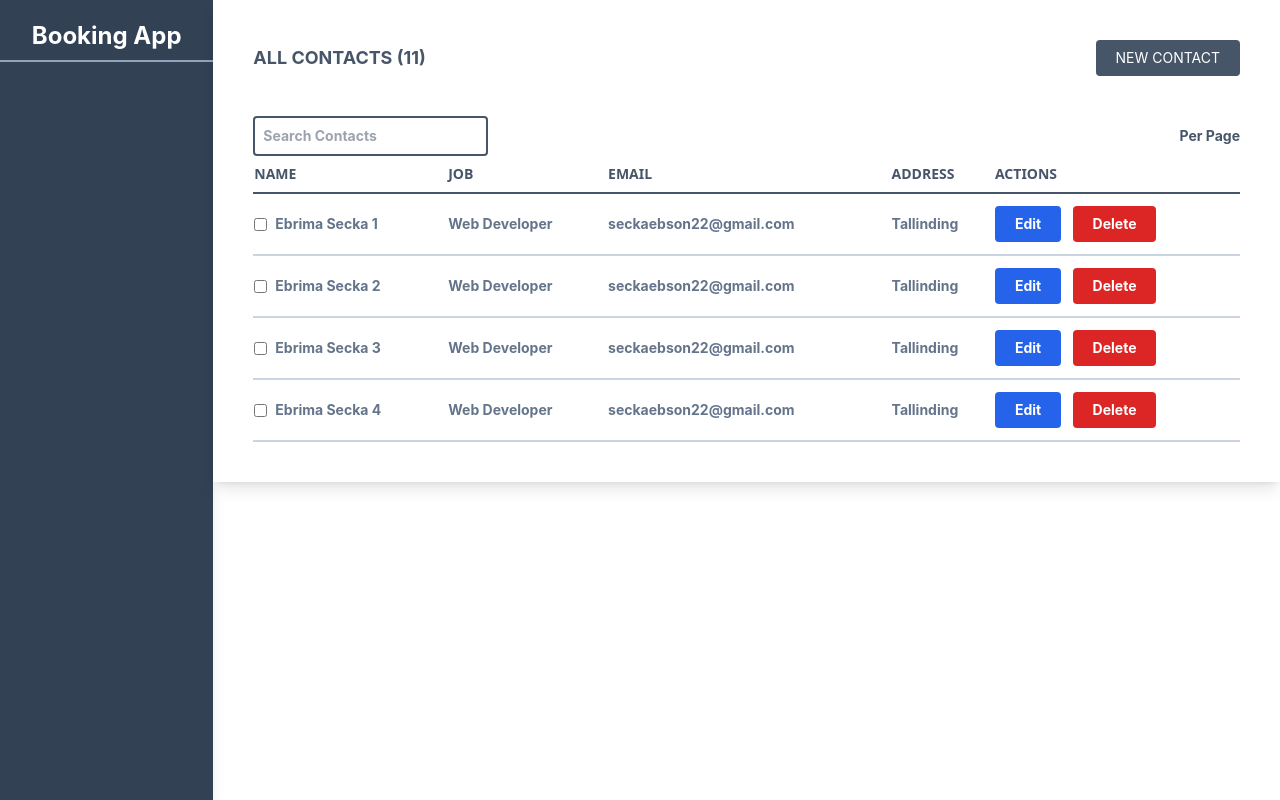
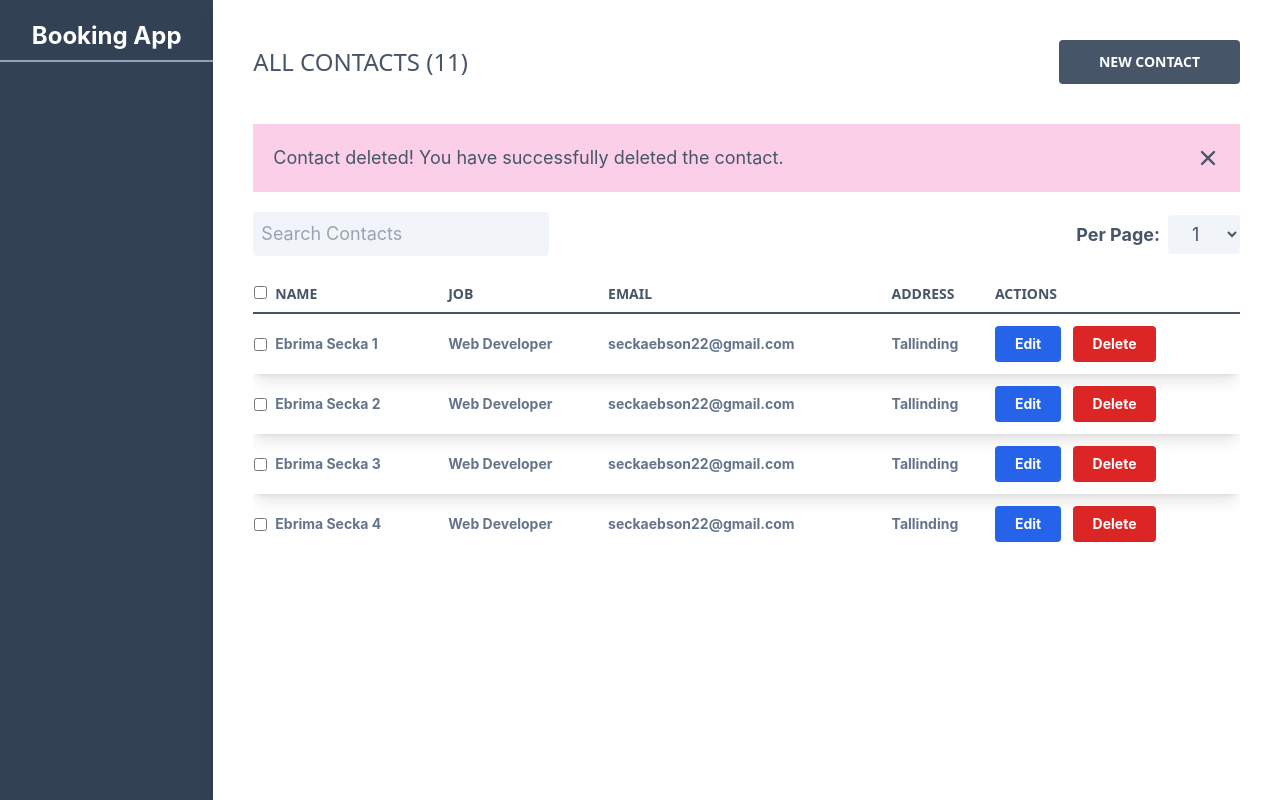
Before and after one commit to seckaebson22/booking-app, a Next.js app: page / in a window 1280 px wide. Built offline with nearby package versions, Linux system fonts and the light colour scheme.

Commit message:
Added the contact form component

```diff
--- /dev/null
+++ b/components/Form.js
@@ -0,0 +1,42 @@
+import React from 'react'
+
+const Form = () => {
+    return (
+        <div className='bg-white text-black w-2/5 m-auto shadow-2xl p-10'>
+            <div className='flex justify-between items-center mb-10'>
+                <span className='text-red text-lg font-bold text-slate-600 capitalize'>New contact</span>
+                <svg xmlns="http://www.w3.org/2000/svg" className="h-6 w-6 text-slate-600 cursor-pointer" viewBox="0 0 20 20" fill="currentColor">
+                    <path fillRule="evenodd" d="M4.293 4.293a1 1 0 011.414 0L10 8.586l4.293-4.293a1 1 0 111.414 1.414L11.414 10l4.293 4.293a1 1 0 01-1.414 1.414L10 11.414l-4.293 4.293a1 1 0 01-1.414-1.414L8.586 10 4.293 5.707a1 1 0 010-1.414z" clipRule="evenodd" />
+                </svg>
+            </div>
+
+            <form>
+                <div className='form-group flex flex-col'>
+                    <label for='name'>Name</label>
+                    <input type='text' className='bg-slate-100 text-slate-600 pl-2 text-lg font-normal capitalize py-2 rounded focus:outline-none mb-5' />
+                </div>
+                <div className='form-group flex flex-col'>
+                    <label for='phone'>Phone</label>
+                    <input type='text' className='bg-slate-100 text-slate-600 pl-2 text-lg font-normal capitalize py-2 rounded focus:outline-none mb-5' />
+                </div>
+                <div className='form-group flex flex-col'>
+                    <label for='email'>Email</label>
+                    <input type='email' className='bg-slate-100 text-slate-600 pl-2 text-lg font-normal capitalize py-2 rounded focus:outline-none mb-5' />
+                </div>
+                <div className='form-group flex flex-col'>
+                    <label for='address'>Address</label>
+                    <textarea className='bg-slate-100 text-slate-600 pl-2 text-lg font-normal capitalize py-2 rounded focus:outline-none' rows="4" cols="50"></textarea>
+                </div>
+                <div className='form-group'>
+                    <button className='capitalize'>save</button>
+                    <button className='capitalize'>close</button>
+                </div>
+
+        </form>
+
+
+        </div >
+    )
+}
+
+export default Form
--- a/components/MainContent.js
+++ b/components/MainContent.js
@@ -1,4 +1,5 @@
 import React from 'react'
+import Form from './Form';
 import Table from './Table';
 // import Table from './Table'
 
@@ -6,14 +7,35 @@ const MainContent = () => {
   return (
     <>
       <header className='flex justify-between items-center pb-10'>
-          <h3 className='text-lg text-slate-600 uppercase'>All contacts (11)</h3>
-          <button className='bg-slate-600 text-white text-sm rounded font-normal uppercase py-2 px-5'>new contact</button>
+        <h3 className='text-2xl font-normal text-slate-600 uppercase font-sans '>All contacts (11)</h3>
+        <button className='text-lg bg-slate-600 text-white text-sm font-sans rounded font-semibold uppercase py-3 px-10'>new contact</button>
       </header>
-      <div className='flex justify-between items-center'>
-        <input type='text' placeholder='search contacts' className='border-2 border-slate-600 text-slate-600 pl-2 text-sm capitalize py-2 rounded'/>
-        <span className='text-sm text-slate-600 capitalize'>per page</span>
+      <div className='bg-pink-200 flex justify-between items-center px-5 py-5 mb-5'>
+        <span className='text-red text-lg font-normal text-slate-600'>Contact deleted! You have successfully deleted the contact.</span>
+        <svg xmlns="http://www.w3.org/2000/svg" className="h-6 w-6 text-slate-600 cursor-pointer" viewBox="0 0 20 20" fill="currentColor">
+          <path fillRule="evenodd" d="M4.293 4.293a1 1 0 011.414 0L10 8.586l4.293-4.293a1 1 0 111.414 1.414L11.414 10l4.293 4.293a1 1 0 01-1.414 1.414L10 11.414l-4.293 4.293a1 1 0 01-1.414-1.414L8.586 10 4.293 5.707a1 1 0 010-1.414z" clipRule="evenodd" />
+        </svg>
       </div>
+      <form className='flex justify-between items-center mb-5'>
+        <div className='form-group'>
+          <input type='text' placeholder='search contacts' className='bg-slate-100 text-slate-600 pl-2 text-lg font-normal capitalize py-2 rounded focus:outline-none' />
+        </div>
+        <div className='form-group'>
+          <label for="cars" className='capitalize text-lg font-bold text-slate-600 mr-2'>per page:</label>
+          <select id="cars" name="cars" className='bg-slate-100 text-slate-600 text-lg font-normal capitalize px-5 py-2 rounded focus:outline-none'>
+            <option value="1">1</option>
+            <option value="2">2</option>
+            <option value="3">3</option>
+            <option value="4">4</option>
+          </select>
+        </div>
+
+      </form>
+
       <Table />
+
+      {/* test add the form here for now */}
+      {/* <Form /> */}
     </>
   )
 }
--- a/components/Table.js
+++ b/components/Table.js
@@ -33,10 +33,11 @@ const data = [
 
 const Table = () => {
     return (
-        <table className='w-full'>
+        <div className='overflow-x-auto'>
+            <table className='w-full shadow-2xl'>
                 <thead>
                     <tr className='font-sans border-b-2 border-slate-600 text-slate-600 text-left text-sm uppercase my-5'>
-                    <th className='py-2'>Name</th>
+                        <th className='py-2'><input className='mr-2' type='checkbox' />Name</th>
                         <th>Job</th>
                         <th>email</th>
                         <th>address</th>
@@ -47,7 +48,7 @@ const Table = () => {
                     {
                         data.map(({ name, job, email, address, index }) => {
                             return (
-                            <tr className='border-b-2 border-slate-300 text-slate-500 text-sm ' key={index}>
+                                <tr className='shadow-lg text-slate-500 text-sm ' key={index}>
                                     <td className='py-5 flex items-center'><input className='mr-2' type='checkbox' />{name}</td>
                                     <td>{job}</td>
                                     <td>{email}</td>
@@ -60,6 +61,7 @@ const Table = () => {
 
                 </tbody>
             </table>
+        </div>
     )
 }
 
--- a/pages/index.js
+++ b/pages/index.js
@@ -6,10 +6,10 @@ const Home = () => {
   return (
     <div>
       <div className="grid grid-cols-12">
-        <div className='h-screen shadow-lg bg-slate-700 text-white text-lg font-bold text-center py-5 row-span-12 col-span-2'>
+        <div className='h-screen shadow-lg bg-slate-700 text-white text-lg font-bold text-center py-5 col-span-2 hidden sm:hidden md:hidden lg:block '>
           <SideBar />
         </div>
-        <div className='shadow-lg bg-white text-lg font-bold p-10 col-span-10'>
+        <div className='shadow-lg bg-white text-lg font-bold p-10  col-span-12 md:col-span-12 lg:col-span-10 '>
           <MainContent />
         </div>
       </div>
```
Lines whose indentation alone changed are shown as unchanged.
